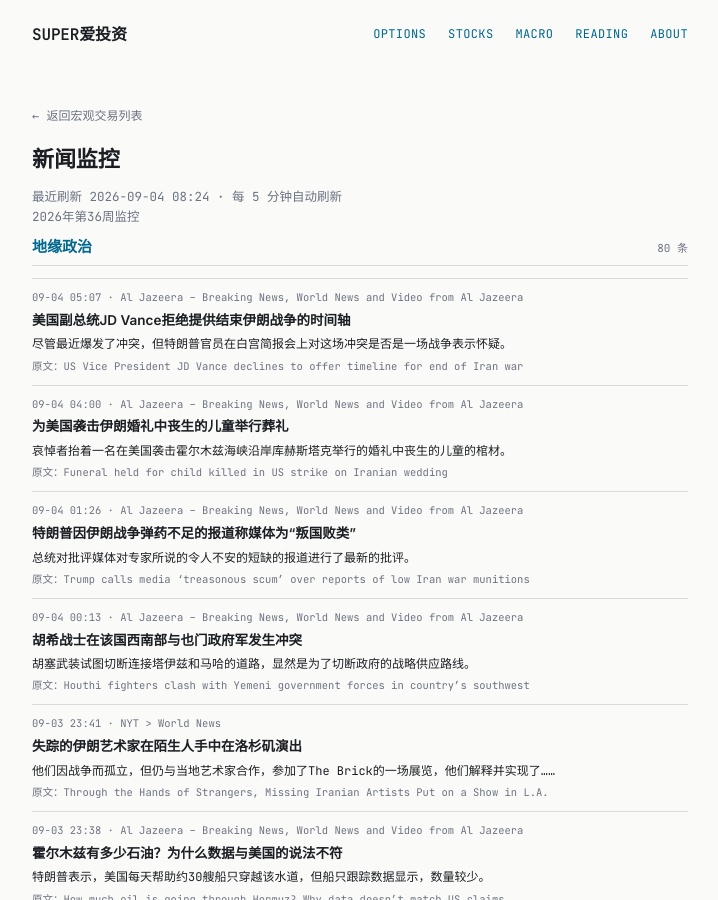
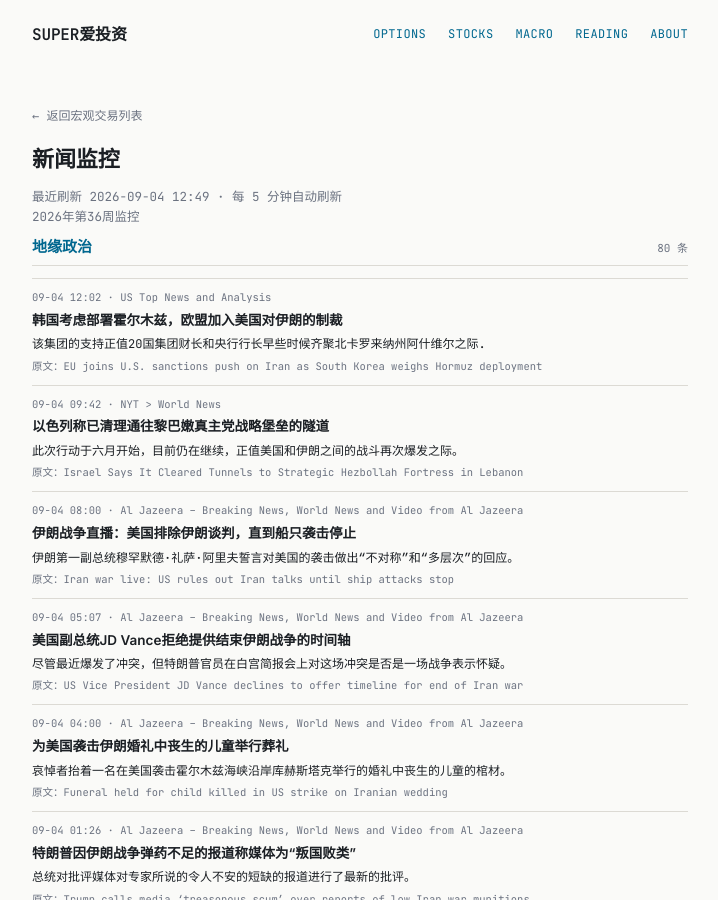
Before and after one commit to tang3super/tang3super.github.io, a Jekyll site: the page built from macro-trade/news-digest.md, in a window 1280 px wide and 900 px high. Shown: the whole window, without its empty margins (280-998 px from the left). Built offline with Jekyll 4.4.1, drawn with Linux system fonts in a browser that asks for light colours; some of the changed text lies outside the part shown.

Commit message:
sync news-digest article

```diff
--- a/macro-trade/news-digest.md
+++ b/macro-trade/news-digest.md
@@ -5,11 +5,32 @@ title: 新闻监控
 date: '2026-09-04'
 summary: 2026年第36周监控
 week_label: 2026年第36周监控
-last_updated: 2026-09-04 08:24
+last_updated: 2026-09-04 12:49
 refresh_note: 每 5 分钟自动刷新
 topics:
 - name: 地缘政治
   items:
+  - title: EU joins U.S. sanctions push on Iran as South Korea weighs Hormuz deployment
+    summary: The bloc's endorsement came as the Group of 20 finance ministers and central bank governors gathered in Asheville, North Carolina, earlier t…
+    link: https://www.cnbc.com/2026/09/04/us-iran-war-trump-hormuz-operation-economic-outcast-sanctions-campaign.html
+    source: US Top News and Analysis
+    time: 09-04 12:02
+    title_zh: 韩国考虑部署霍尔木兹，欧盟加入美国对伊朗的制裁
+    summary_zh: 该集团的支持正值20国集团财长和央行行长早些时候齐聚北卡罗来纳州阿什维尔之际.
+  - title: Israel Says It Cleared Tunnels to Strategic Hezbollah Fortress in Lebanon
+    summary: The operation, which began in June and is ongoing, came as fighting between the U.S. and Iran flared anew.
+    link: https://www.nytimes.com/2026/09/03/world/middleeast/israeli-hezbollah-lebanon.html
+    source: NYT > World News
+    time: 09-04 09:42
+    title_zh: 以色列称已清理通往黎巴嫩真主党战略堡垒的隧道
+    summary_zh: 此次行动于六月开始，目前仍在继续，正值美国和伊朗之间的战斗再次爆发之际。
+  - title: 'Iran war live: US rules out Iran talks until ship attacks stop'
+    summary: Iran's First Vice President Mohammad Reza Aref vows “asymmetrical” and “multi-layered” response to US attacks.
+    link: https://www.aljazeera.com/news/liveblog/2026/9/4/iran-war-live-us-rules-out-iran-talks-until-ship-attacks-stop?traffic_source=rss
+    source: Al Jazeera – Breaking News, World News and Video from Al Jazeera
+    time: 09-04 08:00
+    title_zh: 伊朗战争直播：美国排除伊朗谈判，直到船只袭击停止
+    summary_zh: 伊朗第一副总统穆罕默德·礼萨·阿里夫誓言对美国的袭击做出“不对称”和“多层次”的回应。
   - title: US Vice President JD Vance declines to offer timeline for end of Iran war
     summary: The Trump official expressed scepticism at White House briefing about the conflict being a war despite recent flare-up.
     link: https://www.aljazeera.com/news/2026/9/3/us-vice-president-jd-vance-declines-to-offer-timeline-for-end-of-iran-war?traffic_source=rss
@@ -543,29 +564,14 @@ topics:
     source: Stock Market News
     time: 09-01 05:54
     title_zh: 特朗普在一个月内首次交火后发誓要严厉打击伊朗
-  - title: Your Iran Questions, Answered
-    summary: Today, we hand the mic over to reporters covering diplomacy, the White House, the Middle East and more.
-    link: https://www.nytimes.com/2026/08/31/world/iran-war-john-galliano.html
-    source: NYT > World News
-    time: 09-01 04:56
-    title_zh: 你的伊朗问题，焦虑
-    summary_zh: 今天，我们将麦克风交给报道外交、白宫、中东等地的记者。
-  - title: Mortgage rates surge to the highest since June 2025 as new Middle East attacks push oil prices up
-    summary: The expectation had been for falling rates this year, but the war with Iran and its resulting rise in oil prices upended that.
-    link: https://www.cnbc.com/2026/08/31/mortgage-rates-surge-middle-east-attacks-oil.html
-    source: US Top News and Analysis
-    time: 09-01 01:56
-    title_zh: 抵押贷款利率飙升至2025年6月以来的最高水平，新的中东袭击推动油价上涨
-    summary_zh: 人们原本预计今年利率会下降，但与伊朗的战争及其导致的油价上涨颠覆了这一点。
-  - title: 'War on Iran: US bombs Iran'
-    summary: 'War on Iran: US bombs Iran'
-    link: https://www.aljazeera.com/video/newsfeed/2026/8/31/war-on-iran-us-bombs-iran?traffic_source=rss
-    source: Al Jazeera – Breaking News, World News and Video from Al Jazeera
-    time: 09-01 01:22
-    title_zh: 伊朗战争：美国轰炸伊朗
-    summary_zh: 伊朗战争：美国轰炸伊朗
 - name: 货币政策
   items:
+  - title: Asia stocks rise as reduced Fed hike bets lift tech; U.S. jobs data awaited
+    summary: ''
+    link: https://www.investing.com/news/stock-market-news/asia-stocks-rise-as-reduced-fed-hike-bets-lift-tech-us-jobs-data-awaited-4888803
+    source: Stock Market News
+    time: 09-04 11:28
+    title_zh: 美联储加息押注减少提振科技股，亚洲股市上涨;美国就业数据等待
   - title: Dutch Central Bank Cuts Gold Reserves in U.S., Citing ‘Geopolitical Unrest’
     summary: The Netherlands moved some 90 tons of gold out of the Federal Reserve Bank in New York, the second European nation this year to announce it…
     link: https://www.nytimes.com/2026/09/03/world/europe/netherlands-gold-reserves-us.html
@@ -694,6 +700,12 @@ topics:
     summary_zh: 特朗普领导下的联邦通信委员会试图针对传播“假”新闻的新闻媒体。
 - name: AI基建
   items:
+  - title: Nvidia in talks to invest $2.5 bln in Thinking Machines Lab - The Information
+    summary: ''
+    link: https://www.investing.com/news/stock-market-news/nvidia-in-talks-to-invest-25-bln-in-thinking-machines-lab--the-information-4888766
+    source: Stock Market News
+    time: 09-04 10:12
+    title_zh: Nvidia正在洽谈向Thinking Machines Lab投资25亿美元- The Data
   - title: Nvidia sets October launch for RTX Spark AI PCs
     summary: ''
     link: https://www.investing.com/news/stock-market-news/nvidia-sets-october-launch-for-rtx-sparkai-pcs-4888369
```
